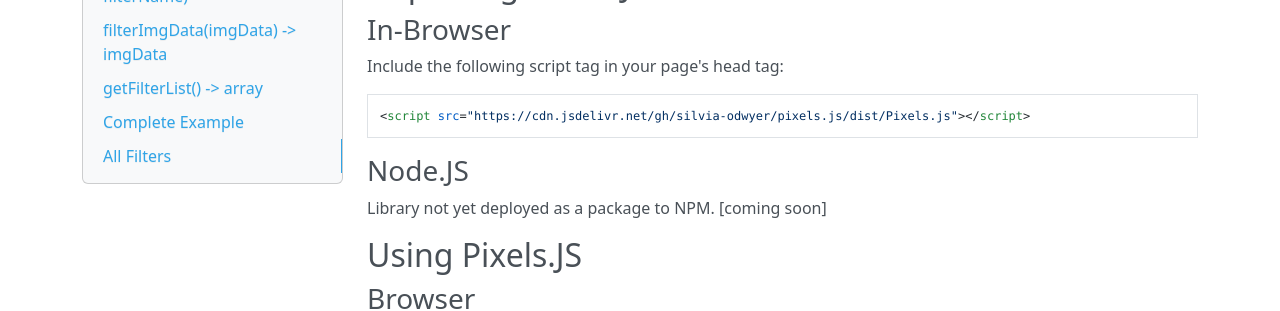
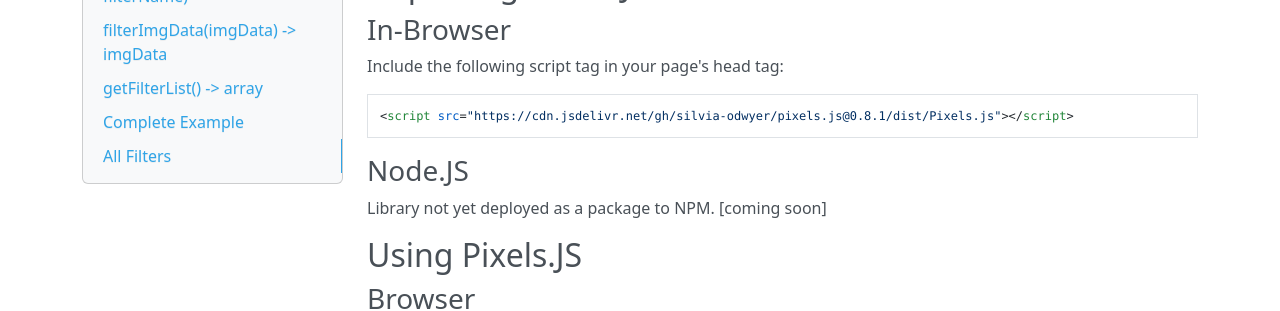
Before and after one commit to silvia-odwyer/pixels.js, an MkDocs documentation site: the page built from mkdocs/index.md, in a window 1280 px wide and 900 px high. Shown: the part 336-647 px from the top of the window. Built offline with MkDocs 1.6.1, drawn with Linux system fonts in a browser that asks for light colours; nearby versions of some CDN libraries; some of the changed lines change nothing that is shown.

Commit message:
New script link added to the docs.

````diff
--- a/mkdocs/index.md
+++ b/mkdocs/index.md
@@ -14,7 +14,7 @@
 Include the following script tag in your page's head tag:
 
 ```html
-<script src="https://cdn.jsdelivr.net/gh/silvia-odwyer/pixels.js/dist/Pixels.js"></script>
+<script src="https://cdn.jsdelivr.net/gh/silvia-odwyer/pixels.js@0.8.1/dist/Pixels.js"></script>
 ```
 
 ### Node.JS
````
